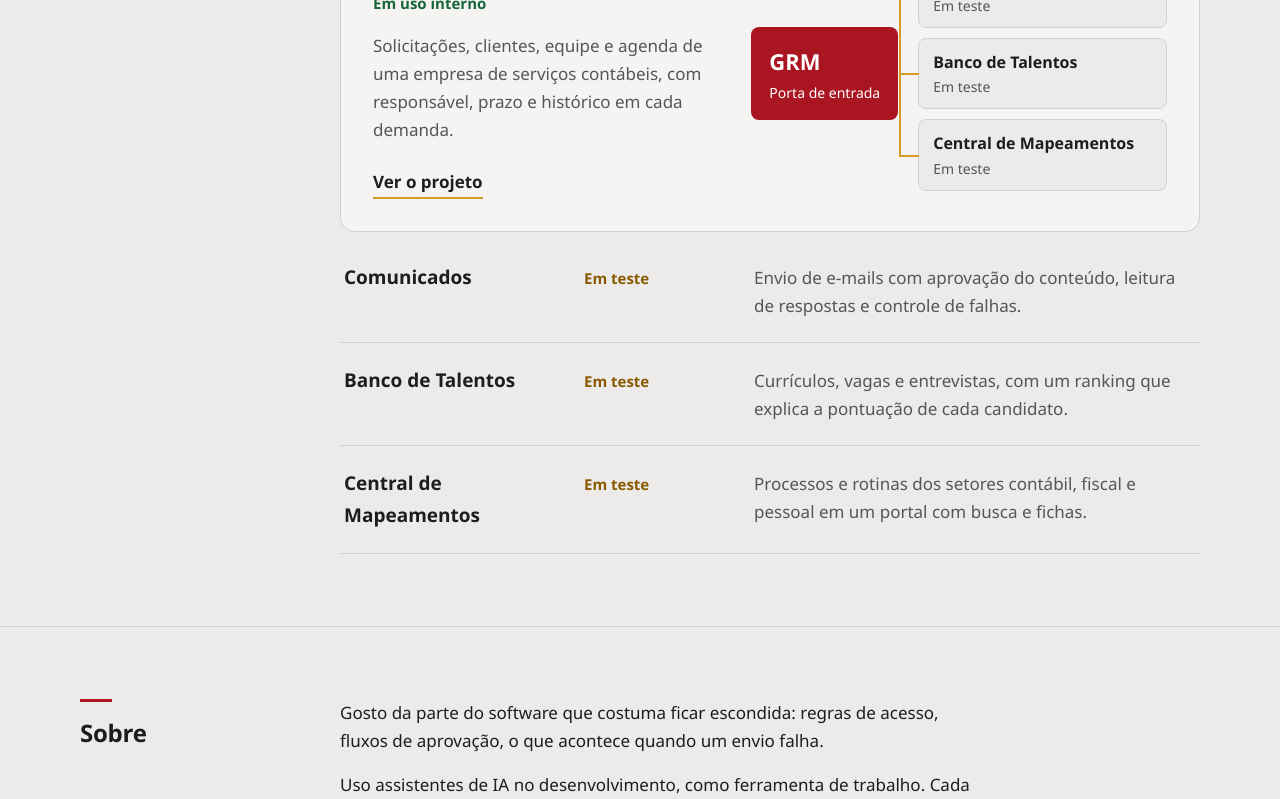
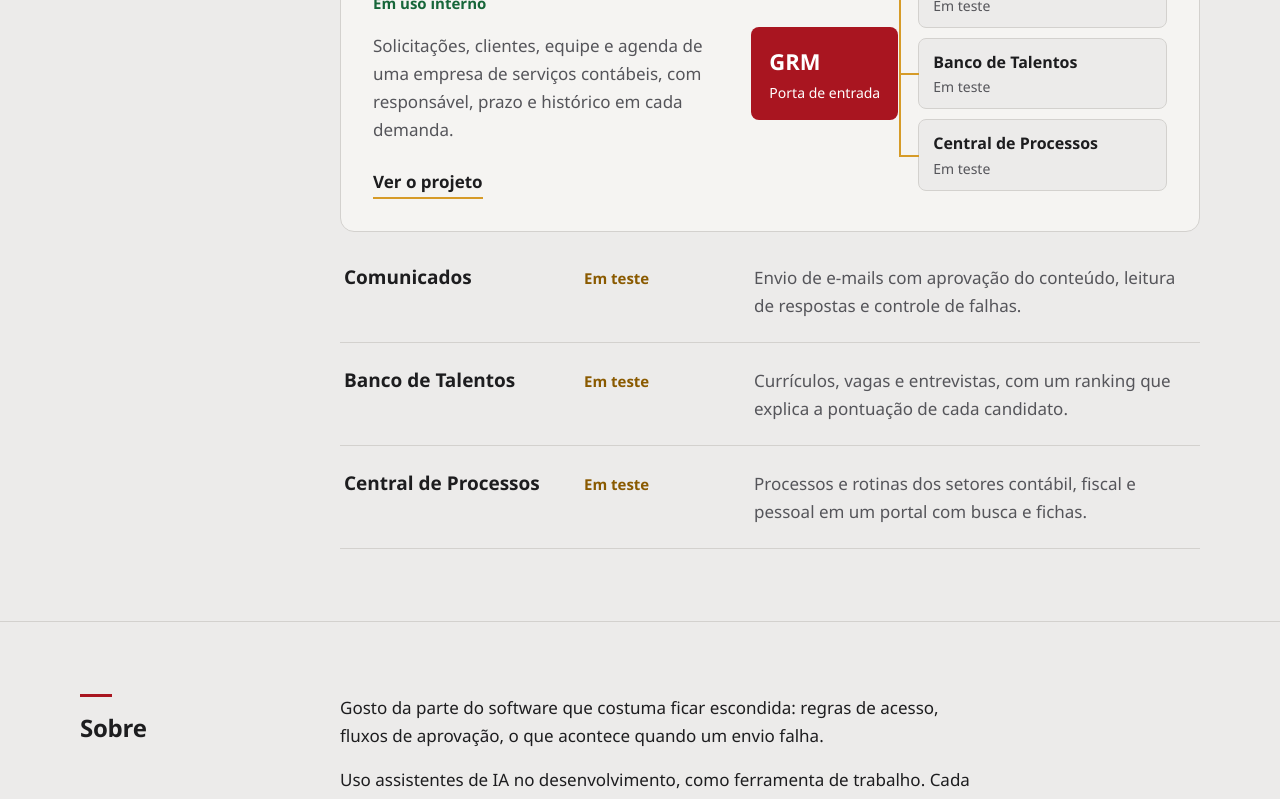
Before and after one commit to ThiagoOlSoa/Meu_Portfolio, a React (Vite) app: page / in a window 1280 px wide. Shown: the part 920-1719 px from the top of the page. Built offline with nearby package versions, Linux system fonts and the light colour scheme.

Commit message:
Renomeia Central de Mapeamentos para Central de Processos
Co-Authored-By: Claude Sonnet 5.5 <noreply@anthropic.com>
Claude-Session: https://claude.ai/code/session_01KrWCKpqAhfr5sy61W1HPj8

```diff
--- a/src/content.js
+++ b/src/content.js
@@ -141,8 +141,8 @@ export const projetos = [
     capturas: [],
   },
   {
-    id: 'mapeamentos',
-    nome: 'Central de Mapeamentos',
+    id: 'processos',
+    nome: 'Central de Processos',
     status: 'teste',
     statusTexto: 'Em teste',
     linha:
@@ -188,7 +188,7 @@ export const ecossistema = {
   modulos: [
     { nome: 'Comunicados', estado: 'Em teste' },
     { nome: 'Banco de Talentos', estado: 'Em teste' },
-    { nome: 'Central de Mapeamentos', estado: 'Em teste' },
+    { nome: 'Central de Processos', estado: 'Em teste' },
   ],
 }
 
@@ -207,7 +207,7 @@ export const tecnologias = [
   { onde: 'GRM', itens: 'React, Vite, React Router, Supabase (autenticação, PostgreSQL, tempo real), ExcelJS, PDF.js' },
   { onde: 'Comunicados', itens: 'Python, SQLite, SMTP e IMAP, HTML, CSS e JavaScript' },
   { onde: 'Banco de Talentos', itens: 'React, TypeScript, Node.js, Express, PostgreSQL, PDF.js, Tesseract.js' },
-  { onde: 'Central de Mapeamentos', itens: 'React, TypeScript, Node.js, Express, SQLite' },
+  { onde: 'Central de Processos', itens: 'React, TypeScript, Node.js, Express, SQLite' },
   { onde: 'Faculdade', itens: 'C, Java, Python, SQL (MySQL e SQLite), estruturas de dados' },
   { onde: 'Rotina de trabalho', itens: 'Git e GitHub, Scrum' },
 ]
```
